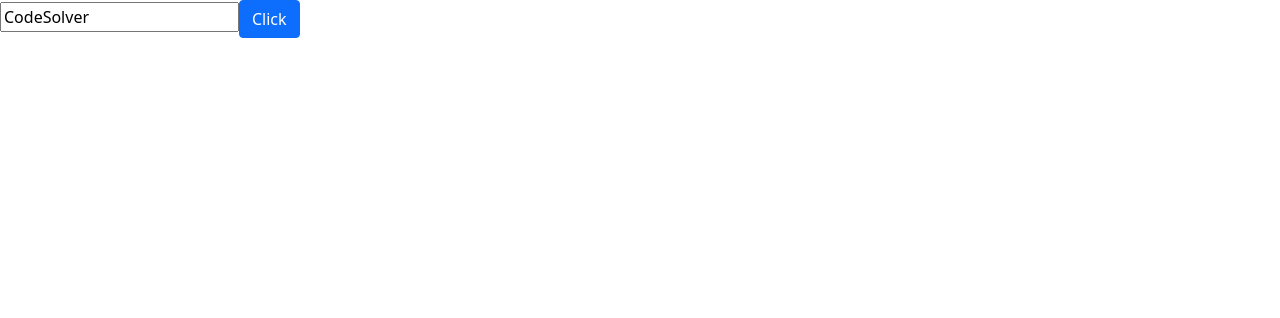
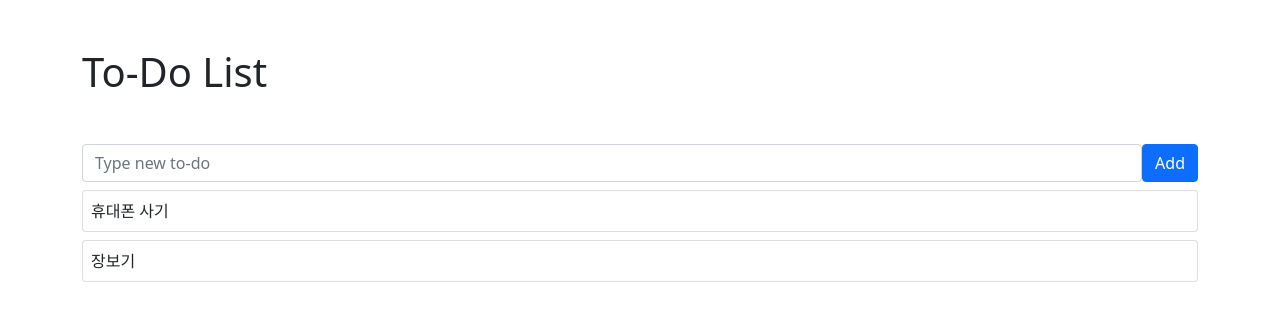
Before and after one commit to one4all93/vue3-project, a Vue app: page / in a window 1280 px wide. Shown: the top 318 px of the page. Built offline with nearby package versions, Linux system fonts and the light colour scheme.

Commit message:
13 v-show vs v-if

```diff
--- a/src/App.vue
+++ b/src/App.vue
@@ -1,13 +1,47 @@
 <template>
+  <!-- <div v-if="toggle">true</div>
+  <div v-else>false</div> -->
+  <!-- <button @click="onToggle">Toggle</button> -->
+  <div class="container">
+    <h1 class="mt-5 mb-5"> To-Do List </h1>
+      <form @submit.prevent="onSubmit">
+        <div class="d-flex">
+
+            <div class="flex-grow-1 mr-2">
             <input
+              class="form-control"
               type="text"
-    v-model="name"
+              v-model="todo"
+              placeholder="Type new to-do"
             >
+
+          </div>
+          <div>
+
             <button
               class="btn btn-primary"
-    @click="onSubmit">
-  Click
+              @click="onSubmit"
+              type="submit">
+              Add
             </button>
+
+          </div>
+
+        </div>
+
+        <div v-show="hasError" style="color:red;">This field cannot be empty</div>
+
+      </form>
+      <div
+        v-for="todo in todos"
+        :key="todo.id"
+        class="card mt-2"
+      >
+        <div class="card-body p-2">
+          {{todo.subject}}
+        </div>
+      </div>
+  </div>
 </template>
 
 <script>
@@ -15,43 +49,40 @@
 
 export default {
   setup(){
-    // let name = '루페온_CodeSolver_블래스터';
-    const name = ref('CodeSolver');
+    const toggle = ref(false);
+    const todo = ref('');
+    const todos = ref([
+      {id: 1, subject: '휴대폰 사기'},
+      {id: 2, subject: '장보기'}
+    ]);
 
-    const onSubmit = () => {
-      console.log(name.value);
+    const hasError = ref(false);
+
+    const onSubmit = (e) => {
+      if(todo.value === ''){
+        hasError.value = true;
+      }else{
+        console.log(todo.value);
+        e.preventDefault();
+        todos.value.push({
+          id : Date.now(),
+          subject : todo.value
+        });
+        hasError.value = false;
+      }
     };
-    // commit test //
-    // const updateName = (e) =>{
-    //   name.value = e.target.value;
-    // };
-    // const name = ref({
-    //   id : 1
-    // });
 
-    // const greeting = (name) => {
-    //   return 'Hello, ' + name;
-    // };
-
-    // const greet = greeting(name);
-
-    const type = ref('number');
-    const nameClass = ref('');
-
-    // const updateName= () => {
-    //   // name = '검은매_CodeSolver';
-    //   // name.value = "이건 바뀐거야~";
-    //   // // console.log(name);
-    //   // type.value = 'text';
-    //   // nameClass.value = 'name';
-    // }
+    const onToggle = () => {
+      toggle.value = !toggle.value;
+    }
 
     return {
-      name,
-      // updateName,
-      type,
-      nameClass,
+      todo,
+      todos,
       onSubmit,
+      toggle,
+      onToggle,
+      hasError,
     };
   }
 }
```
Lines whose indentation alone changed are shown as unchanged.
